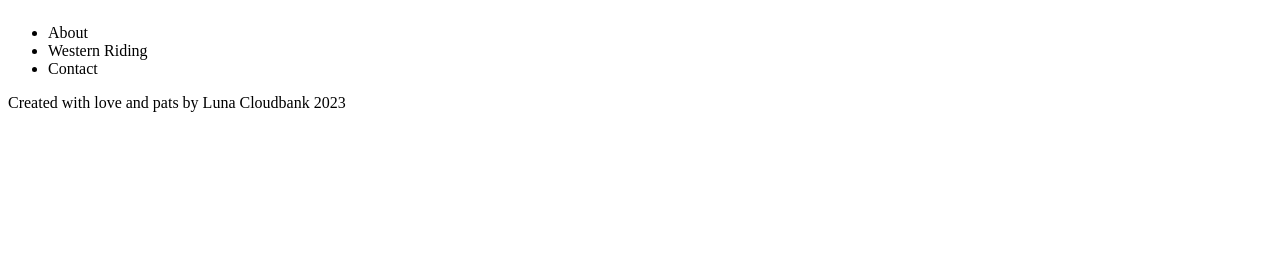
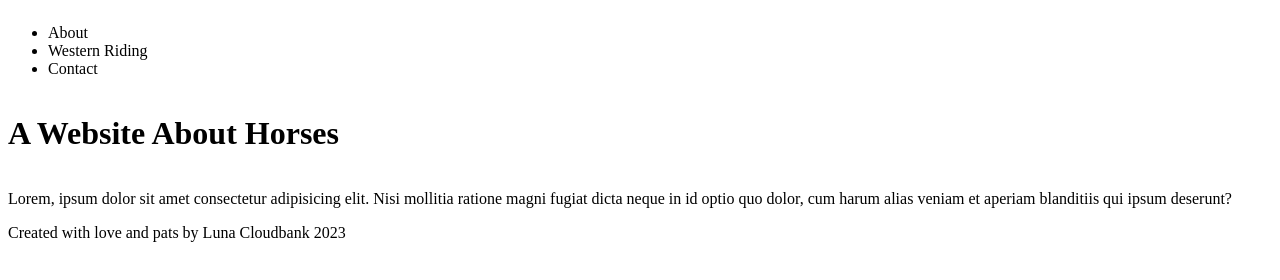
Before and after one commit to floofyhorses/thehorseywebsite, a plain HTML site: page index.html in a window 1280 px wide. Drawn offline with Linux system fonts and the light colour scheme.

Commit message:
Add h1 and p tag with lorem ipsum text

```diff
--- a/index.html
+++ b/index.html
@@ -17,7 +17,10 @@
                 </ul>
             </div>
         </header>
+     <h1>A Website About Horses</h1>
+
+    <p>Lorem, ipsum dolor sit amet consectetur adipisicing elit. Nisi mollitia ratione magni fugiat dicta neque in id optio quo dolor, cum harum alias veniam et aperiam blanditiis qui ipsum deserunt?</p>
+     <footer><sm>Created with love and pats by Luna Cloudbank 2023</sm></footer>
      <script type="javascript" src="script.js"></script>
-     <footer><sm>Created with love and pats by Luna Cloudbank 2023</sm></footer>
     </body>
 </html>
```
